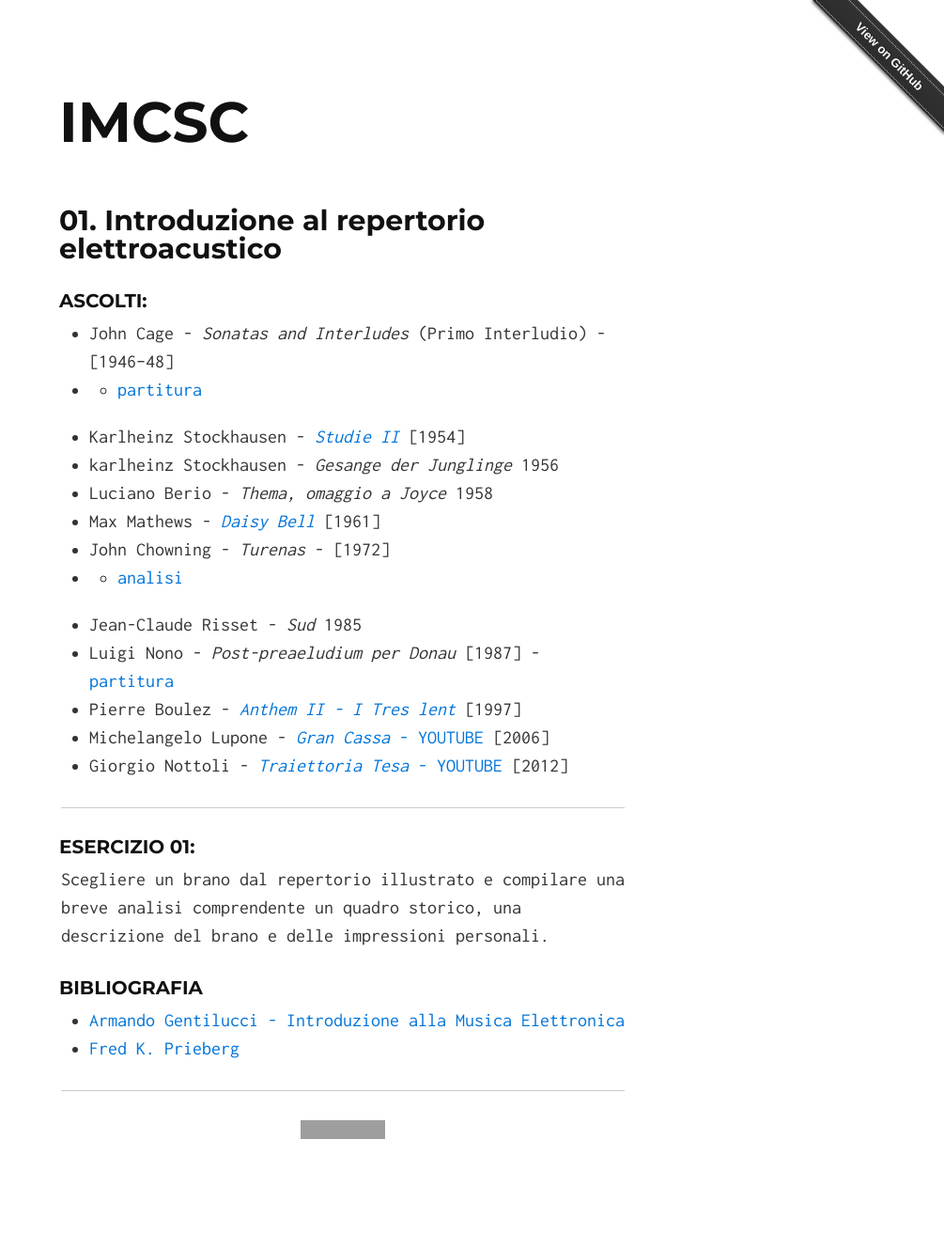
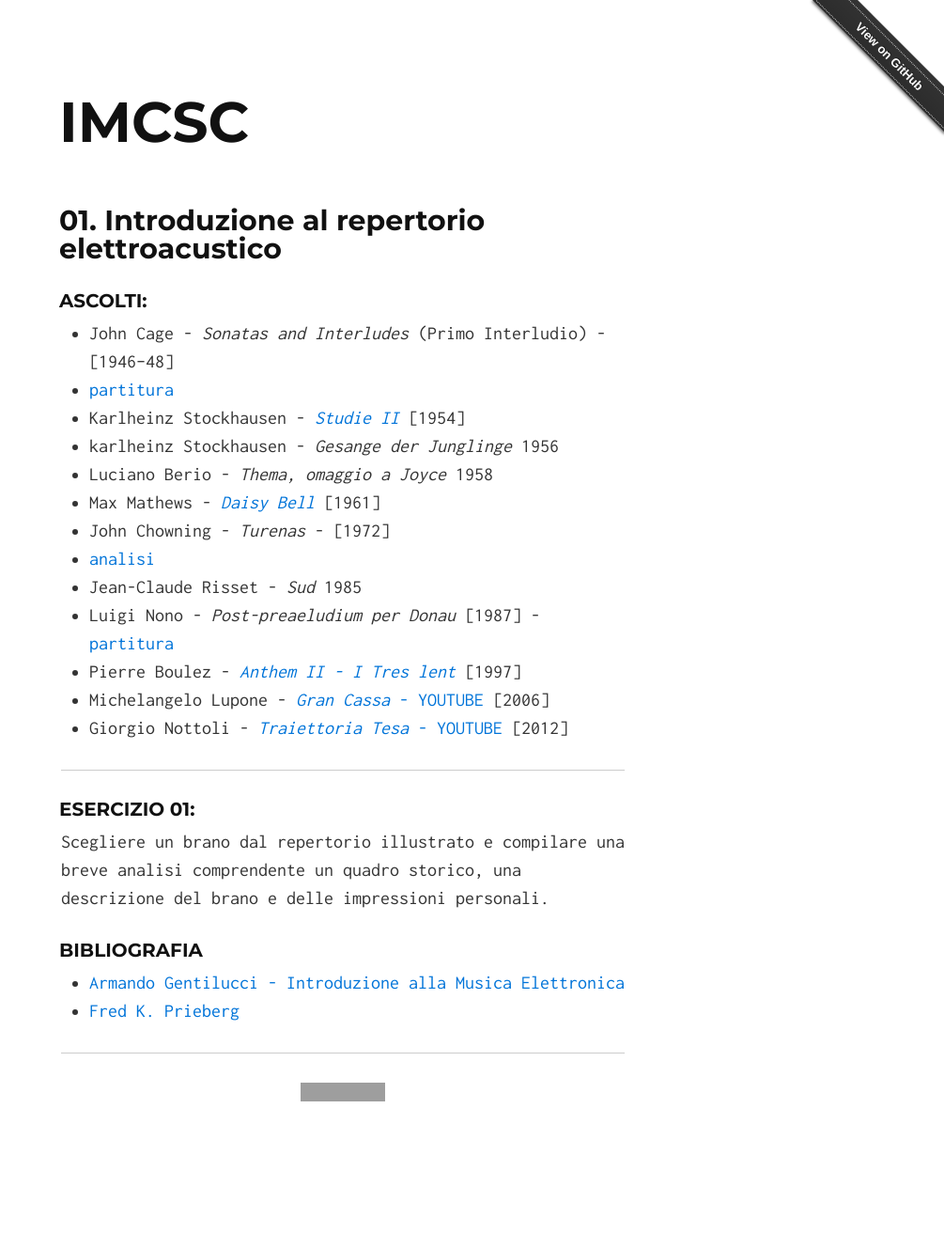
Before and after one commit to grammaton/IMCSC, a Jekyll site: the page built from index.md, in a window 1280 px wide. Shown: the whole page at 94% size, without its empty margins (275-1280 px from the left). Built offline with Jekyll 4.4.1, drawn with Linux system fonts in a browser that asks for light colours; after the commit the page ends 1272 px from its top, so only the background shows below that; grey boxes are pictures that could not be loaded.

```diff
--- a/index.md
+++ b/index.md
@@ -8,13 +8,13 @@ layout: default
 
 
  - John Cage - *Sonatas and Interludes* (Primo Interludio) - [1946–48]
- - - [partitura](https://copy.com/tD0ddJVzf6sLwkf1)
+  - [partitura](https://copy.com/tD0ddJVzf6sLwkf1)
  - Karlheinz Stockhausen - [*Studie II*](https://copy.com/QJyjJjMx96DK0umn) [1954]
  - karlheinz Stockhausen - *Gesange der Junglinge* 1956
  - Luciano Berio - *Thema, omaggio a Joyce* 1958
  - Max Mathews - [*Daisy Bell*](https://www.youtube.com/watch?v=41U78QP8nBk&list=RD41U78QP8nBk) [1961]
  - John Chowning - *Turenas*  -  [1972]
- - - [analisi](https://www.academia.edu/5497062/Chowning_e_la_sintesi_FM._Analisi_di_Turenas)
+  - [analisi](https://www.academia.edu/5497062/Chowning_e_la_sintesi_FM._Analisi_di_Turenas)
  - Jean-Claude Risset - *Sud* 1985
  - Luigi Nono - *Post-preaeludium per Donau* [1987] - [partitura]()
  - Pierre Boulez - [*Anthem II - I Tres lent*](https://copy.com/nvUFxEoO6YubGHzo) [1997]
```
